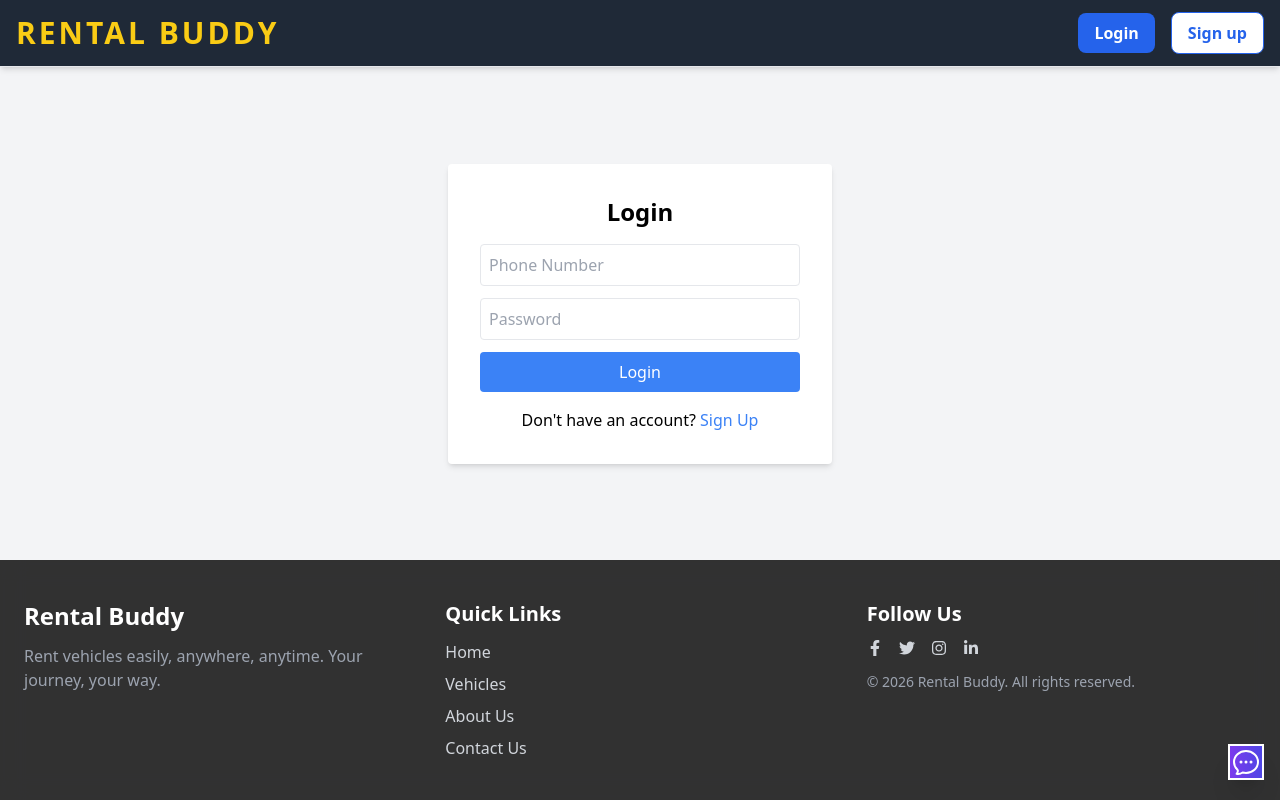
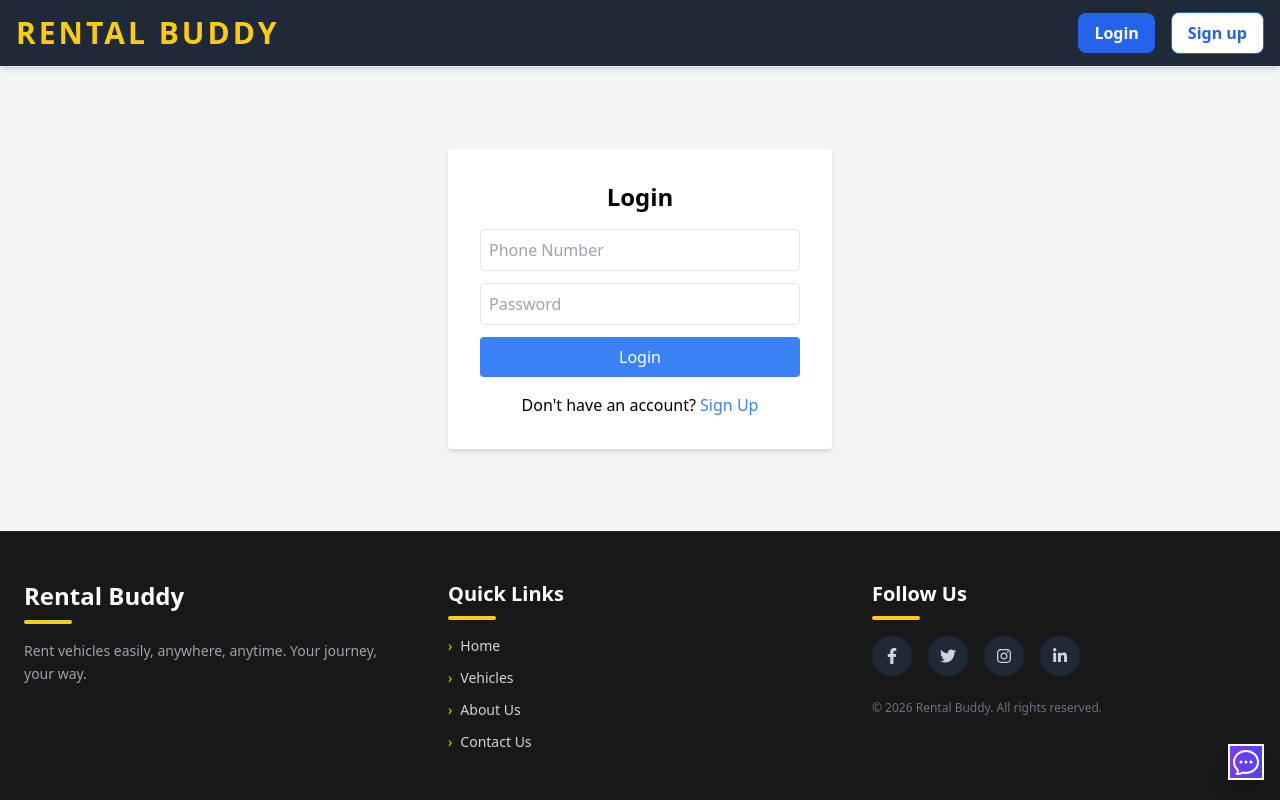
Before and after one commit to ChinmayNaik-1/rental-buddy, a React (Vite) app in the folder frontend/: page /users/login in a window 1280 px wide. Built offline with nearby package versions, Linux system fonts and the light colour scheme.

Commit message:
feat: Implement core UI pages including HomePage, CreateListing, Footer, and integrate chatbot FAQ data.

```diff
--- a/frontend/src/components/Footer.jsx
+++ b/frontend/src/components/Footer.jsx
@@ -3,35 +3,41 @@ import { Link } from "react-router";
 
 const Footer = () => {
   return (
-    <footer className="bg-black/80 backdrop-blur-md text-gray-300 py-10">
-      <div className="max-w-7xl mx-auto px-6 grid grid-cols-1 md:grid-cols-3 gap-8">
+    <footer className="bg-black/90 text-gray-300 py-12 border-t border-gray-800">
+      <div className="max-w-7xl mx-auto px-6 grid grid-cols-1 md:grid-cols-3 gap-10">
 
+        {/* Brand Section */}
         <div>
-          <h2 className="text-2xl font-bold text-white mb-3">Rental Buddy</h2>
-          <p className="text-gray-400">
+          <h2 className="text-2xl font-bold text-white mb-2">Rental Buddy</h2>
+          <div className="w-12 h-1 bg-yellow-400 mb-4 rounded-full"></div>
+          <p className="text-gray-400 leading-relaxed text-sm">
             Rent vehicles easily, anywhere, anytime. Your journey, your way.
           </p>
         </div>
 
+        {/* Quick Links */}
         <div>
-          <h3 className="text-xl font-semibold text-white mb-3">Quick Links</h3>
-          <ul className="space-y-2">
-            <li><Link to="/" onClick={() => window.scrollTo(0, 0)} className="hover:text-blue-500 transition">Home</Link></li>
-            <li><Link to="/filter" onClick={() => window.scrollTo(0, 0)} className="hover:text-blue-500 transition">Vehicles</Link></li>
-            <li><Link to="/about" onClick={() => window.scrollTo(0, 0)} className="hover:text-blue-500 transition">About Us</Link></li>
-            <li><Link to="/contact" onClick={() => window.scrollTo(0, 0)} className="hover:text-blue-500 transition">Contact Us</Link></li>
+          <h3 className="text-xl font-semibold text-white mb-2">Quick Links</h3>
+          <div className="w-12 h-1 bg-yellow-400 mb-4 rounded-full"></div>
+          <ul className="space-y-3 text-sm font-medium">
+            <li><Link to="/" onClick={() => window.scrollTo(0, 0)} className="hover:text-yellow-400 transition-colors flex items-center gap-2"><span className="text-yellow-400">›</span> Home</Link></li>
+            <li><Link to="/filter" onClick={() => window.scrollTo(0, 0)} className="hover:text-yellow-400 transition-colors flex items-center gap-2"><span className="text-yellow-400">›</span> Vehicles</Link></li>
+            <li><Link to="/about" onClick={() => window.scrollTo(0, 0)} className="hover:text-yellow-400 transition-colors flex items-center gap-2"><span className="text-yellow-400">›</span> About Us</Link></li>
+            <li><Link to="/contact" onClick={() => window.scrollTo(0, 0)} className="hover:text-yellow-400 transition-colors flex items-center gap-2"><span className="text-yellow-400">›</span> Contact Us</Link></li>
           </ul>
         </div>
 
+        {/* Follow Us */}
         <div>
-          <h3 className="text-xl font-semibold text-white mb-3">Follow Us</h3>
-          <div className="flex space-x-4 mb-4">
-            <a href="#" className="hover:text-blue-500 transition"><FaFacebookF /></a>
-            <a href="#" className="hover:text-blue-400 transition"><FaTwitter /></a>
-            <a href="#" className="hover:text-pink-500 transition"><FaInstagram /></a>
-            <a href="#" className="hover:text-blue-700 transition"><FaLinkedinIn /></a>
+          <h3 className="text-xl font-semibold text-white mb-2">Follow Us</h3>
+          <div className="w-12 h-1 bg-yellow-400 mb-4 rounded-full"></div>
+          <div className="flex space-x-4 mb-6">
+            <a href="#" className="w-10 h-10 flex items-center justify-center rounded-full bg-gray-800 hover:bg-yellow-400 hover:text-black transition-all duration-300"><FaFacebookF /></a>
+            <a href="#" className="w-10 h-10 flex items-center justify-center rounded-full bg-gray-800 hover:bg-yellow-400 hover:text-black transition-all duration-300"><FaTwitter /></a>
+            <a href="#" className="w-10 h-10 flex items-center justify-center rounded-full bg-gray-800 hover:bg-yellow-400 hover:text-black transition-all duration-300"><FaInstagram /></a>
+            <a href="#" className="w-10 h-10 flex items-center justify-center rounded-full bg-gray-800 hover:bg-yellow-400 hover:text-black transition-all duration-300"><FaLinkedinIn /></a>
           </div>
-          <p className="text-gray-400 text-sm">
+          <p className="text-gray-500 text-xs">
             &copy; {new Date().getFullYear()} Rental Buddy. All rights reserved.
           </p>
         </div>
--- a/frontend/src/components/chatbotData.js
+++ b/frontend/src/components/chatbotData.js
@@ -1,4 +1,9 @@
 export const faqData = [
+    {
+        question: "Hi",
+        answer: "👋 Hi there! Welcome to Rental Buddy 🚗✨\n\nI’m here to help you rent vehicles easily and hassle-free. You can ask me about:\n• Available vehicles\n• Rental prices\n• Locations\n• Booking process\n• Documents required\n• Policies & support\n\nJust type your question and I’ll take care of the rest 😊",
+        keywords: ["hi", "hello", "hey", "start", "greeting"]
+    },
     {
         question: "Who is eligible to rent a vehicle from your platform?",
         answer: "Anyone who is 18 years or older, holds a valid driving license, and can provide proper identification documents is eligible to rent a vehicle from our platform.",
--- a/frontend/src/pages/HomePage.jsx
+++ b/frontend/src/pages/HomePage.jsx
@@ -27,9 +27,7 @@ const HomePage = () => {
 
   const handlesearch = (e) => {
     e.preventDefault();
-    if (search.trim()) {
-      navigate(`/filter?search=${search}`);
-    }
+    navigate(`/filter?search=${search}`);
   }
 
   return (
```
Also changed, not shown: frontend/src/pages/CreateListing.jsx (+119 -22 lines).
